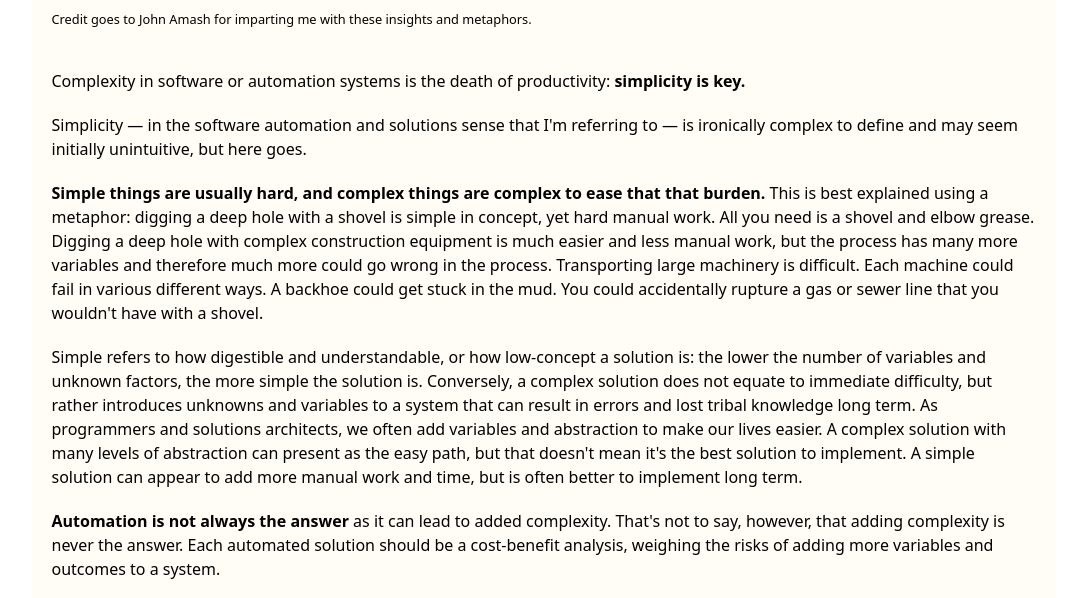
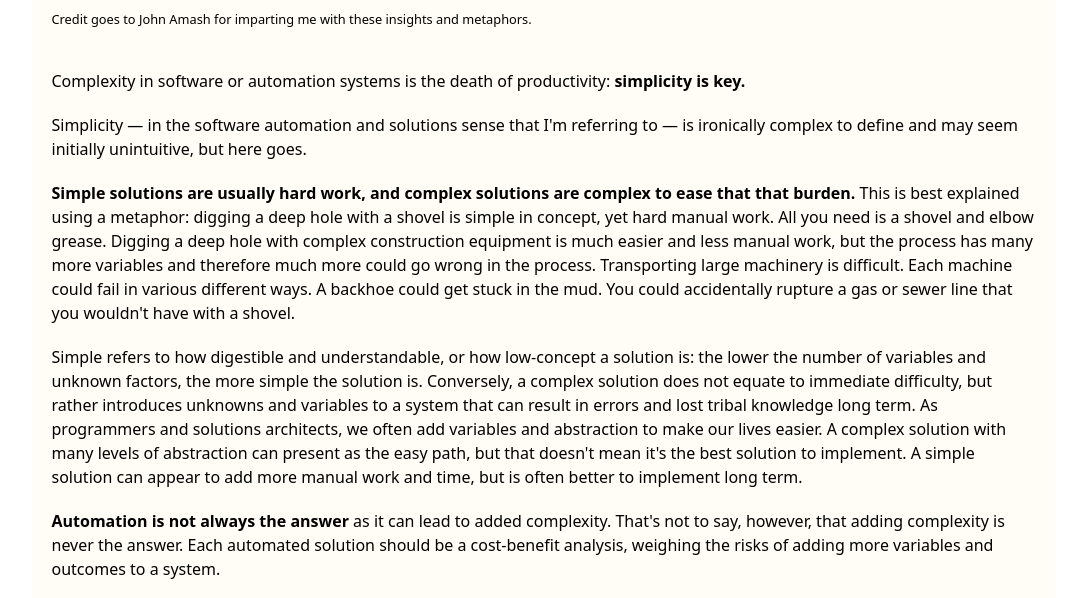
Before and after one commit to TheDunco/personal-site-fundamentals, a website: page public/blog/simplicity.html in a window 1280 px wide. Shown: the part 151-749 px from the top of the page, without its empty margins (89-1176 px from the left). Drawn offline with Linux system fonts and the light colour scheme.

Commit message:
Wording change to build

```diff
--- a/public/blog/simplicity.html
+++ b/public/blog/simplicity.html
@@ -25,10 +25,10 @@
         initially unintuitive, but here goes.
       </p>
       <p>
-        <b
-          >Simple things are usually hard, and complex things are complex to
-          ease that that burden.</b
-        >
+        <b>
+          Simple solutions are usually hard work, and complex solutions are
+          complex to ease that that burden.
+        </b>
         This is best explained using a metaphor: digging a deep hole with a
         shovel is simple in concept, yet hard manual work. All you need is a
         shovel and elbow grease. Digging a deep hole with complex construction
```
Also changed, not shown: public/output.css.
